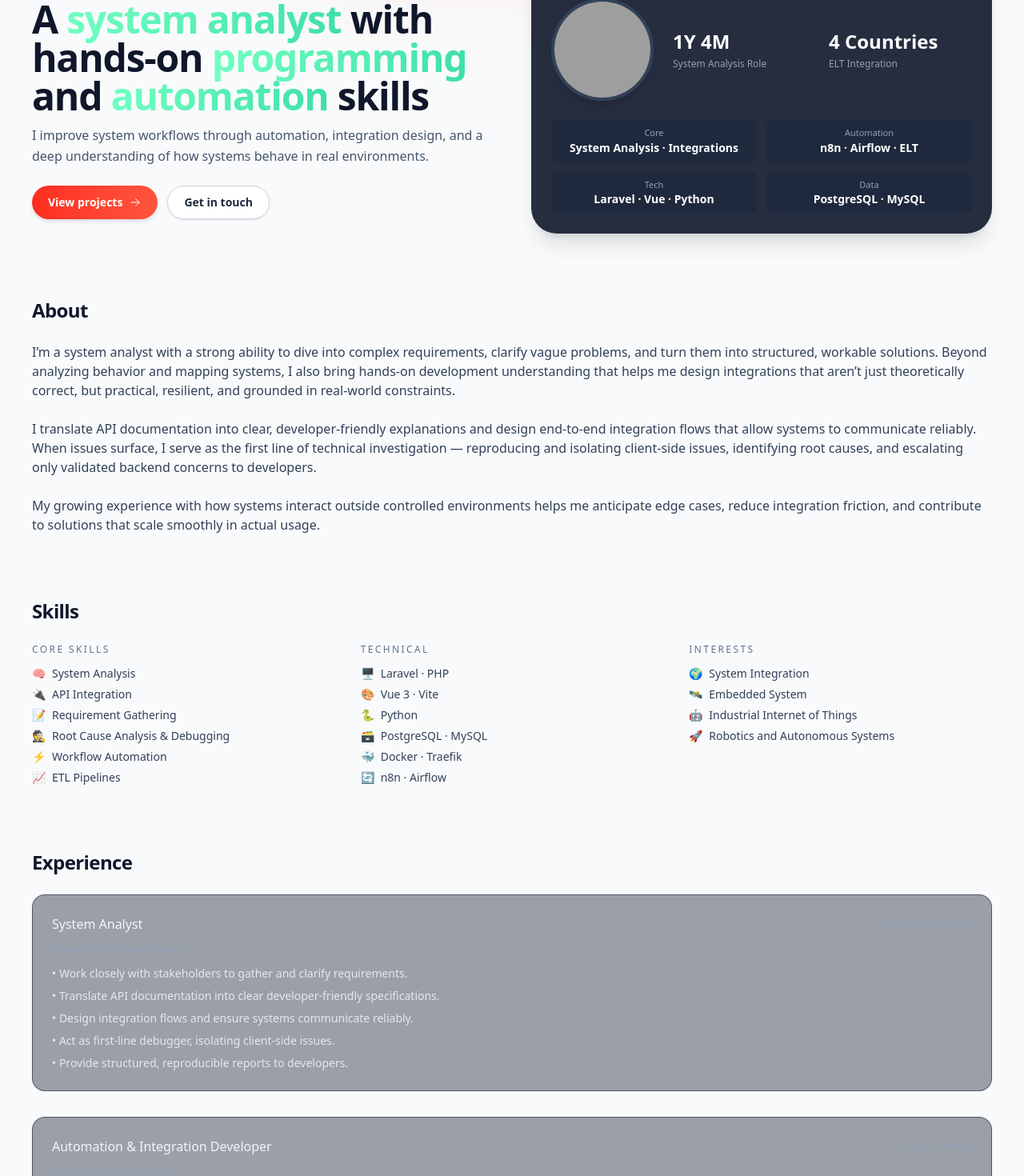
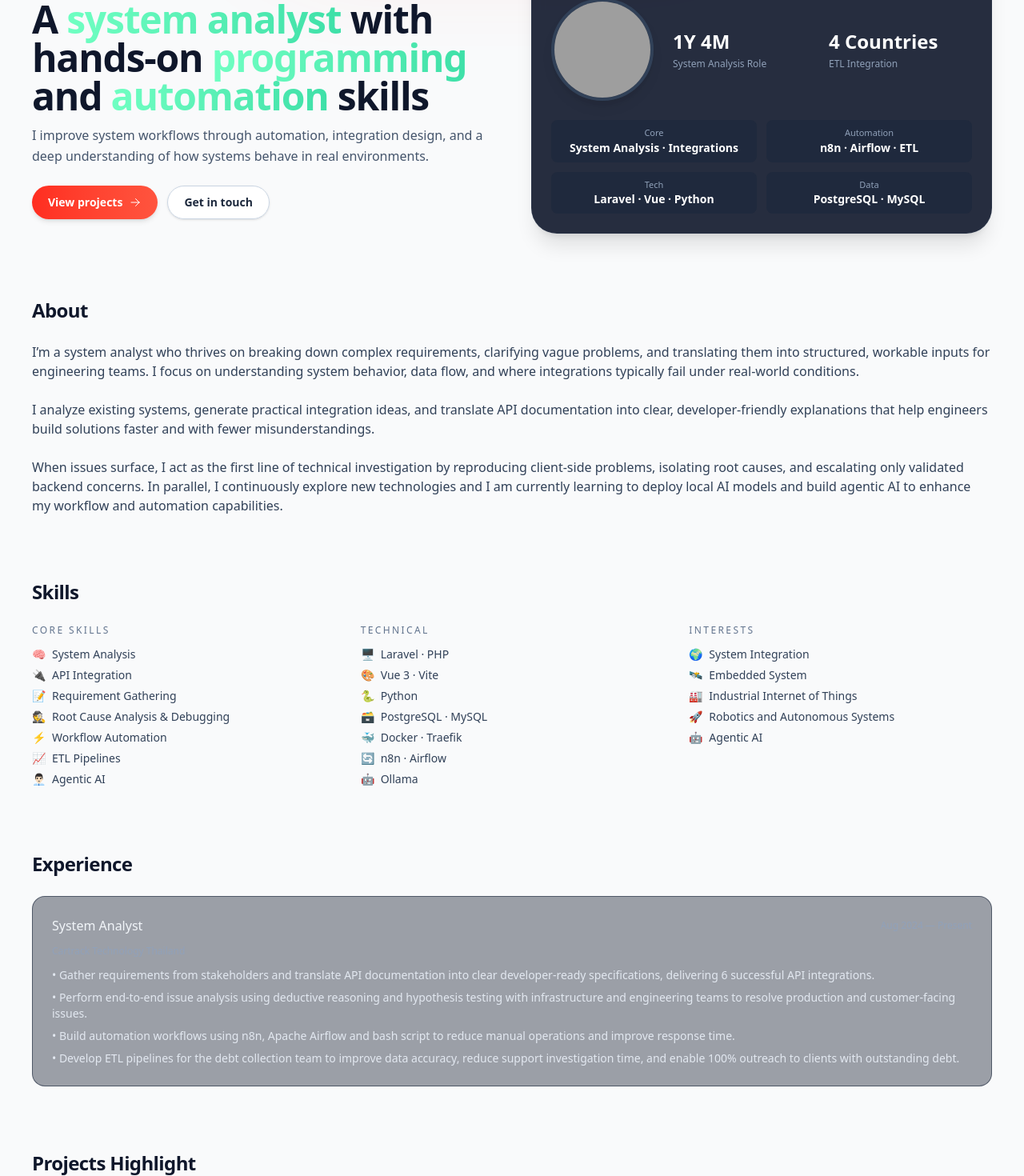
Before and after one commit to sahatsawatt-a/sahatsawatt-a.github.io, a Vue app: page /#/ in a window 1280 px wide. Shown: the part 199-1669 px from the top of the page at 80% size. Built offline with nearby package versions, Linux system fonts and the light colour scheme; grey boxes are pictures that could not be loaded.

Commit message:
Edit information

```diff
--- a/src/data/profile.ts
+++ b/src/data/profile.ts
@@ -14,16 +14,16 @@ export const hero = {
         highlight: ["system analyst", "programming", "automation"]
     },
     description: 'I improve system workflows through automation, integration design, and a deep understanding of how systems behave in real environments.',
-    coreFocus: 'System analysis · Integrations · Automation · ELT',
+    coreFocus: 'System analysis · Integrations · Automation · ETL',
     tooling: 'Laravel · Vue 3 · PostgreSQL · Docker · n8n · Airflow',
     quickProfile: {
         systemAnalysisJoinDate: '2024-08-13',
         systemAnalysisLabel: 'System Analysis Role',
         countries: '4 Countries',
-        countriesLabel: 'ELT Integration',
+        countriesLabel: 'ETL Integration',
         cards: [
             { label: 'Core', value: 'System Analysis · Integrations' },
-            { label: 'Automation', value: 'n8n · Airflow · ELT' },
+            { label: 'Automation', value: 'n8n · Airflow · ETL' },
             { label: 'Tech', value: 'Laravel · Vue · Python' },
             { label: 'Data', value: 'PostgreSQL · MySQL' },
         ],
@@ -33,21 +33,12 @@ export const hero = {
 export const about = {
     title: 'About',
     body: [
-        `I’m a system analyst with a strong ability to dive into complex requirements,
-clarify vague problems, and turn them into structured, workable solutions.
-Beyond analyzing behavior and mapping systems, I also bring hands-on development
-understanding that helps me design integrations that aren’t just theoretically correct,
-but practical, resilient, and grounded in real-world constraints.`,
-        `I translate API documentation into clear, developer-friendly explanations
-and design end-to-end integration flows that allow systems to communicate reliably.
-When issues surface, I serve as the first line of technical investigation — reproducing and
-isolating client-side issues, identifying root causes, and escalating only validated backend concerns
-to developers.`,
-        `My growing experience with how systems interact outside controlled environments
-helps me anticipate edge cases, reduce integration friction, and contribute to solutions
-that scale smoothly in actual usage.`,
+        `I’m a system analyst who thrives on breaking down complex requirements, clarifying vague problems, and translating them into structured, workable inputs for engineering teams. I focus on understanding system behavior, data flow, and where integrations typically fail under real-world conditions.`,
+        `I analyze existing systems, generate practical integration ideas, and translate API documentation into clear, developer-friendly explanations that help engineers build solutions faster and with fewer misunderstandings.`,
+        `When issues surface, I act as the first line of technical investigation by reproducing client-side problems, isolating root causes, and escalating only validated backend concerns. In parallel, I continuously explore new technologies and I am currently learning to deploy local AI models and build agentic AI to enhance my workflow and automation capabilities.`,
     ],
 };
+
 
 export const skills = {
     coreTitle: 'Core Skills',
@@ -60,6 +51,7 @@ export const skills = {
         { icon: '🕵️', label: 'Root Cause Analysis & Debugging' },
         { icon: '⚡', label: 'Workflow Automation' },
         { icon: '📈', label: 'ETL Pipelines' },
+        { icon: '👨🏻‍💼', label: 'Agentic AI' },
     ],
     technical: [
         { icon: '🖥️', label: 'Laravel · PHP' },
@@ -68,12 +60,14 @@ export const skills = {
         { icon: '🗃️', label: 'PostgreSQL · MySQL' },
         { icon: '🐳', label: 'Docker · Traefik' },
         { icon: '🔄', label: 'n8n · Airflow' },
+        { icon: '🤖', label: 'Ollama' },
     ],
     interests: [
         { icon: '🌍', label: 'System Integration' },
         { icon: '🛰️', label: 'Embedded System' },
-        { icon: '🤖', label: 'Industrial Internet of Things' },
+        { icon: '🏭', label: 'Industrial Internet of Things' },
         { icon: '🚀', label: 'Robotics and Autonomous Systems' },
+        { icon: '🤖', label: 'Agentic AI' },
     ],
 };
 
@@ -85,27 +79,15 @@ export const experience = {
             period: 'Aug 2024 — Present',
             company: 'Cartrack Technology Thailand',
             bullets: [
-                'Work closely with stakeholders to gather and clarify requirements.',
-                'Translate API documentation into clear developer-friendly specifications.',
-                'Design integration flows and ensure systems communicate reliably.',
-                'Act as first-line debugger, isolating client-side issues.',
-                'Provide structured, reproducible reports to developers.',
+                'Gather requirements from stakeholders and translate API documentation into clear developer-ready specifications, delivering 6 successful API integrations.',
+                'Perform end-to-end issue analysis using deductive reasoning and hypothesis testing with infrastructure and engineering teams to resolve production and customer-facing issues.',
+                'Build automation workflows using n8n, Apache Airflow and bash script to reduce manual operations and improve response time.',
+                'Develop ETL pipelines for the debt collection team to improve data accuracy, reduce support investigation time, and enable 100% outreach to clients with outstanding debt.',
             ],
         },
-        {
-            role: 'Automation & Integration Developer',
-            period: '2025 — Present',
-            company: 'Side Projects / Internal Tools',
-            bullets: [
-                'Built automation workflows using n8n and Apache Airflow.',
-                'Developed ETL pipelines to integrate internal systems.',
-                'Improved data accuracy and reduced manual operations.',
-                'Reduce ticket wait time for support team to investigate the issues.',
-                'Help collection team reach out 100% of client with outstanding debt.',
-            ],
-        }
     ],
 };
+
 
 export const projects = {
     title: 'Projects Highlight',
@@ -125,9 +107,9 @@ export const projects = {
                 'Upload to ViciDial via its API',
                 'Export summary to Excel for reporting or audit',
                 'Notify stakeholders via email',
+                'Able to implement the pipeline to new country easily'
             ],
             features: [
-                'Multiple campaigns per region (TH, ID, MY, PH)',
                 'Grouped call frequency rules to avoid duplicate uploads',
                 'Dry-run and upload mode toggle',
                 'Feedback loop comparing output with live ViciDial data',
@@ -163,7 +145,7 @@ export const projects = {
             slug: 'ordering-management-system',
             template: 'etl',
             highlight: false,
-            title: 'Ordering Management System',
+            title: 'Ordering Management System - University Project',
             description:
                 'A modern ordering management system enhancing customer experience and backend efficiency, with self-service ordering, transparent tracking, and analytics dashboards.',
             tags: ['Web Development', 'Laravel', 'Vue', 'QR Code', 'TypeScript'],
```
